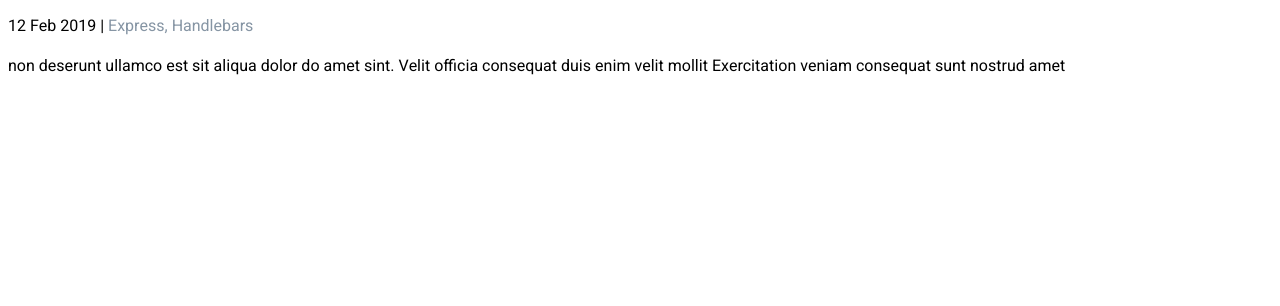
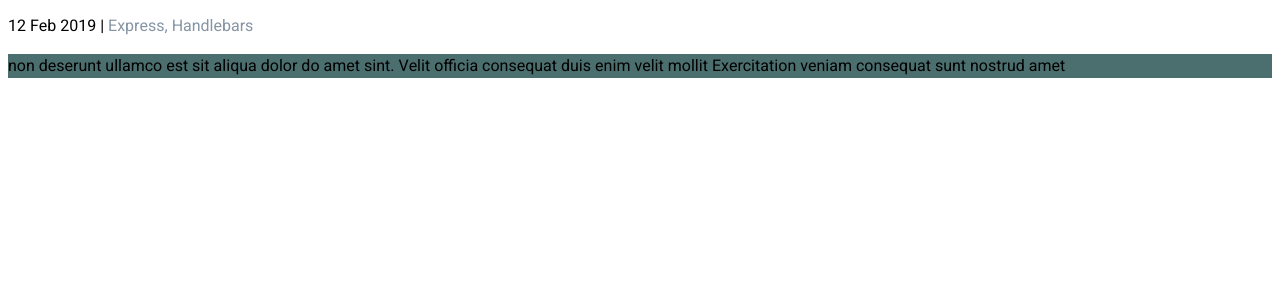
Before and after one commit to abuzarhash90/my-portfolio, a plain HTML site: page index.html in a window 1280 px wide. Shown: the part 494-800 px from the top of the page. Drawn offline with Linux system fonts and the light colour scheme.

Commit message:
learnt CSS and HTML

```diff
--- a/CSS/styles.css
+++ b/CSS/styles.css
@@ -12,3 +12,6 @@ html, body{
     color: #21243D;
 }
  span { color: rgba(134, 149, 164, 1); }
+ p {
+    background-color: rgb(75, 110, 110);
+ }
```
